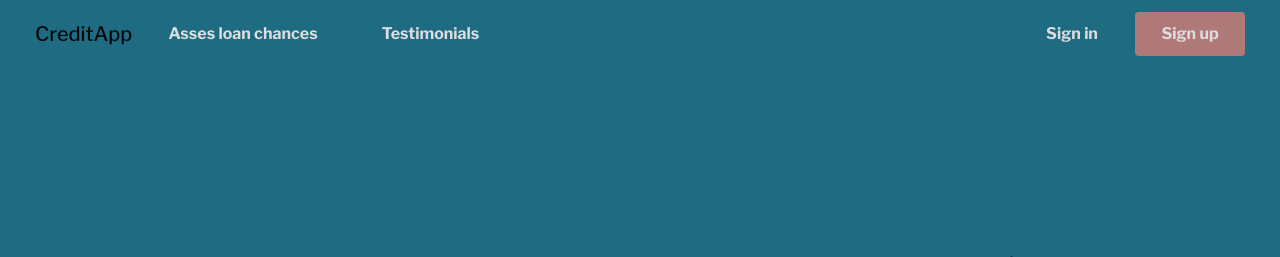
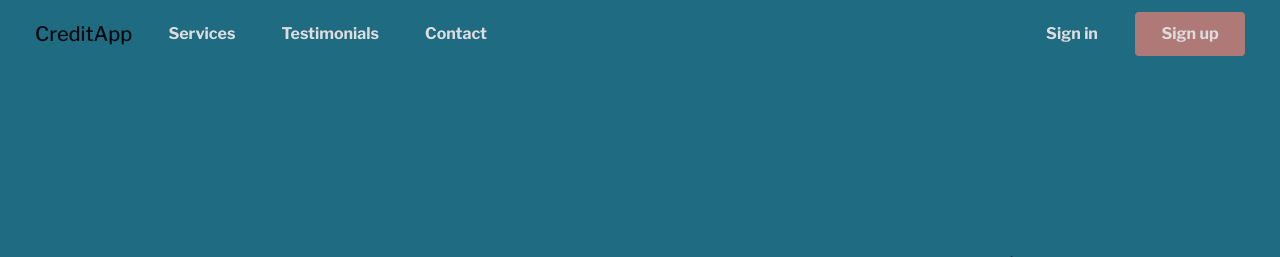
Before and after one commit to infoshareacademy/jpydzr2-syntaxerror-django, a Django app: page / in a window 1280 px wide. Shown: the top 257 px of the page. Run offline with Django 3.2, Linux system fonts and the light colour scheme; some libraries are stand-ins or nearby versions.

Commit message:
Add the contact form

```diff
--- a/syntaxerror_project/account/views.py
+++ b/syntaxerror_project/account/views.py
@@ -33,7 +33,7 @@ def register(request):
             new_user = user_form.save(commit=False)
             new_user.set_password(user_form.cleaned_data['password'])
             new_user.save()
-            messages.success(request, 'Registration successful! Please sign-in.')
+            messages.success(request, "Your account has been created. Welcome to SyntaxError —we're happy to have you! 🎉 Please sign-in.")
 
     user_form = UserRegistrationForm()
     return render(request, 'registration/register.html', {'user_form': user_form})
--- a/syntaxerror_project/credit_app/forms.py
+++ b/syntaxerror_project/credit_app/forms.py
@@ -33,3 +33,9 @@ class PredictForm(forms.Form):
         choices=((1, "Yes"), (0, "No")),
         label='Do you have a credit history in our bank?',
     )
+
+
+class ContactForm(forms.Form):
+    email = forms.EmailField(required=True)
+    subject = forms.CharField(required=True)
+    message = forms.CharField(widget=forms.Textarea, required=True)
--- a/syntaxerror_project/credit_app/urls.py
+++ b/syntaxerror_project/credit_app/urls.py
@@ -6,8 +6,9 @@ from . import views
 app_name = 'credit_app'
 
 urlpatterns = [
-    path('', views.predict_chances, name='submit_prediction'),
+    path('', views.predict_and_contact_forms, name='submit_prediction'),
     path('', views.home, name='home'),
     path('', views.testimonials, name='testimonials'),
+    path('', views.predict_and_contact_forms, name='contact'),
     path('requests/', views.RequestsView.as_view(), name='requests'),
     ] + static(settings.STATIC_URL, document_root=settings.STATIC_ROOT)
--- a/syntaxerror_project/credit_app/views.py
+++ b/syntaxerror_project/credit_app/views.py
@@ -1,9 +1,13 @@
 import joblib
 from django.shortcuts import render
-from credit_app.forms import PredictForm
-from credit_app.models import PredictModel
+from .forms import PredictForm
+from .forms import ContactForm
+from .models import PredictModel
 from django.contrib.auth.models import User
 from django.contrib.auth.mixins import LoginRequiredMixin
+from django.http import HttpResponse
+from django.core.mail import send_mail, BadHeaderError
+from django.shortcuts import render, redirect
 from django.contrib import messages
 import pandas as pd
 import lightgbm as lgb
@@ -13,17 +17,20 @@ from django.views.generic import ListView
 
 # Create your views here.
 
-def predict_chances(request):
+def predict_and_contact_forms(request):
     if request.method == "POST":
-        form = PredictForm(request.POST)
-        if form.is_valid():
-            married = form.cleaned_data['married']
-            education = form.cleaned_data['education']
-            applicant_income = form.cleaned_data['applicant_income']
-            co_applicant_income = form.cleaned_data['co_applicant_income']
-            loan_amount = form.cleaned_data['loan_amount']
-            loan_term = form.cleaned_data['loan_term']
-            credit_history = form.cleaned_data['credit_history']
+        predict_form = PredictForm(request.POST)
+        contact_form = ContactForm(request.POST)
+
+        # handle predict form
+        if predict_form.is_valid():
+            married = predict_form.cleaned_data['married']
+            education = predict_form.cleaned_data['education']
+            applicant_income = predict_form.cleaned_data['applicant_income']
+            co_applicant_income = predict_form.cleaned_data['co_applicant_income']
+            loan_amount = predict_form.cleaned_data['loan_amount']
+            loan_term = predict_form.cleaned_data['loan_term']
+            credit_history = predict_form.cleaned_data['credit_history']
             total_income = applicant_income + co_applicant_income
 
             feats = [[married, education, applicant_income,
@@ -61,8 +68,19 @@ def predict_chances(request):
                              'Your chances to get the loan: {}'.format(
                                  probability))
 
-    form = PredictForm()
-    return render(request, "index.html", {"form": form})
+        # handle contact form
+        if contact_form.is_valid():
+            email = contact_form.cleaned_data['email']
+            subject = contact_form.cleaned_data['subject']
+            message = contact_form.cleaned_data['message']
+            try:
+                send_mail(subject, message, email, ['m.zajac1988@gmail.com'])
+            except BadHeaderError:
+                return HttpResponse('Invalid header found.')
+
+    predict_form = PredictForm()
+    contact_form = ContactForm()
+    return render(request, "index.html", {"predict_form": predict_form, 'contact_form': contact_form})
 
 
 class RequestsView(LoginRequiredMixin, ListView):
--- a/syntaxerror_project/static/css/styles.css
+++ b/syntaxerror_project/static/css/styles.css
@@ -28,6 +28,12 @@ h1 {
     font-size: 3rem;
     color: #DDDDDE;
     margin: 0;
+}
+
+h3 {
+    font-weight: 900;
+    font-size: 1.5rem;
+    color: #DDDDDE;
 }
 
 .subtitle {
@@ -182,6 +188,28 @@ h1 {
 }
 
 
+.nav-btn.left-btn {
+    background-color: transparent;
+    border: none;
+    border-radius: 4px;
+    color: #DDDDDE;
+    padding-right: 10px;
+    padding-bottom: 10px;
+    padding-top: 10px;
+    text-align: center;
+    text-decoration: none;
+    display: inline-block;
+    font-weight: 800;
+    font-size: 16px;
+}
+
+.nav-btn.left-btn:hover {
+    text-decoration: none;
+    color: #151820;
+    transition: color 0.4s;
+}
+
+
 .nav {
     background-color: #1E6B82;
     width: 100%;
@@ -202,6 +230,7 @@ h1 {
     transition: color 0.4s;
 }
 
+/* text animations */
 @keyframes fadeIn {
   0% {
     opacity:0;
@@ -269,7 +298,7 @@ h1 {
 
 
 
-/*carousel styling*/
+/* carousel styling */
 .carousel-inner {
     max-width: 500px;
     min-height: 400px;
--- /dev/null
+++ b/syntaxerror_project/templates/contact.html
@@ -0,0 +1,22 @@
+{% load crispy_forms_tags %}
+
+<div id="contact-section" class="container" style="height: 900px">
+    <div class="row" style="height: 100%">
+
+        <div class="col col-7 my-auto d-none d-lg-flex in-right">
+            {% load static %}
+            <h1>There will be a pic here</h1>
+            {#            <img src="{% static "images/home.png" %}" alt="home">#}
+        </div>
+
+        <div class="col col-lg-5 my-auto">
+            <h1>Contact us</h1>
+            <form method="POST" class="form-group">
+                {% csrf_token %}
+                {{ contact_form|crispy }}
+                <button type="submit" class="btn">Send</button>
+            </form>
+        </div>
+
+    </div>
+</div>
--- a/syntaxerror_project/templates/index.html
+++ b/syntaxerror_project/templates/index.html
@@ -8,5 +8,6 @@
         {% include 'home.html' %}
         {% include 'predictions/predict.html' %}
         {% include 'testimonials.html' %}
+        {% include 'contact.html' %}
     </div>
 {% endblock %}
--- a/syntaxerror_project/templates/navbar.html
+++ b/syntaxerror_project/templates/navbar.html
@@ -9,10 +9,13 @@
             <div class="collapse navbar-collapse" id="navbarNav">
                 <ul class="navbar-nav">
                     <li class="nav-item">
-                        <a class="nav-btn m-1 hack15-menu-button" href={% url 'credit_app:home' %}#predict-section>Asses loan chances</a>
+                        <a class="nav-btn left-btn m-1 hack15-menu-button" href={% url 'credit_app:home' %}#predict-section>Services</a>
                     </li>
                     <li class="nav-item">
-                        <a class="nav-btn m-1 hack15-menu-button" href={% url 'credit_app:testimonials' %}#testimonials-section>Testimonials</a>
+                        <a class="nav-btn left-btn m-1 hack15-menu-button" href={% url 'credit_app:testimonials' %}#testimonials-section>Testimonials</a>
+                    </li>
+                    <li class="nav-item">
+                        <a class="nav-btn left-btn m-1 hack15-menu-button" href={% url 'credit_app:contact' %}#contact-section>Contact</a>
                     </li>
                 </ul>
                 <ul class="navbar-nav ml-auto">
--- a/syntaxerror_project/templates/predictions/predict.html
+++ b/syntaxerror_project/templates/predictions/predict.html
@@ -11,9 +11,8 @@
             <h1>Asses loan chances</h1>
             <form method="POST" class="form-group">
                 {% csrf_token %}
-                {{ form|crispy }}
-                <button type="submit" class="btn">Predict
-                </button>
+                {{ predict_form|crispy }}
+                <button type="submit" class="btn">Predict</button>
             </form>
 
             {% if messages %}
```
Also changed, not shown: syntaxerror_project/credit_project/settings.py (+14 -3 lines).
